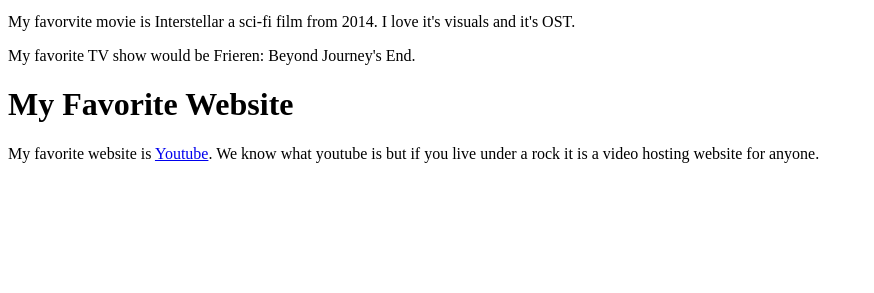
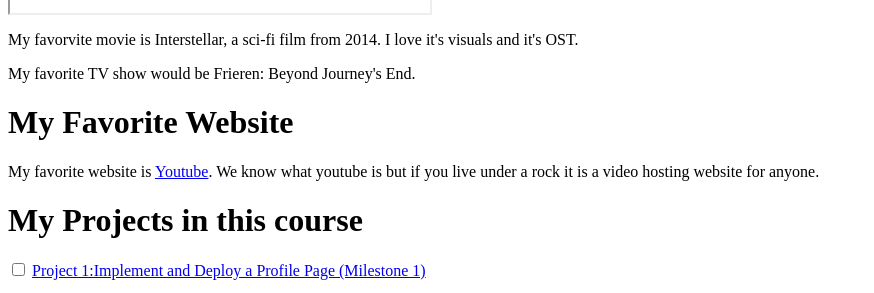
Before and after one commit to jeterwong2004-dev/CUS1172_JeterWang, a plain HTML site: page Milestone_1/Project1.html in a window 1280 px wide. Shown: the part 2360-2653 px from the top of the page, without its empty margins (0-874 px from the left). Before the commit the page ends 2539 px from the top, so only its background shows below. Drawn offline with Linux system fonts and the light colour scheme; grey boxes are pictures that could not be loaded.

Commit message:
Add files via upload

```diff
--- a/Milestone_1/Project1.html
+++ b/Milestone_1/Project1.html
@@ -11,11 +11,12 @@
             <ul>
                 <li><a href="#WhoamI">Who am I?</a></li>
                 <li><a href="#Education">My Education</a></li>
-                <li><a href="#WorkExperience/Internships">My WorkExperience/Internships</a></li>
+                <li><a href="#WorkExperience/Internships">My Work Experience/Internships</a></li>
                 <li><a href="#ProgrammingSkills">My Programming Skills</a></li>
                 <li><a href="#GeneralInterests"> My General Interests</a></li>
                 <li><a href="#FavoritesongfilmTVshow">My Favorite song ,film ,and TV show</a></li>
                 <li><a href="#FavoriteWebsite">My Favorite Website</a></li>
+                <li><a href="#Projects">My Projects in this course</a></li>
             </ul>
 
         </div>
@@ -85,7 +86,7 @@
             <iframe width="420" height="315"
             src="https://www.youtube.com/watch?v=hT_nvWreIhg">
             </iframe>
-            <p>My favorvite movie is Interstellar a sci-fi film from 2014. I love it's visuals and it's OST.</p>
+            <p>My favorvite movie is Interstellar, a sci-fi film from 2014. I love it's visuals and it's OST.</p>
             <p>My favorite TV show would be Frieren: Beyond Journey's End.</p>
         </div>
 
@@ -93,5 +94,13 @@
             <h1>My Favorite Website</h1>
             <p>My favorite website is <a href="https://www.youtube.com/">Youtube</a>. We know what youtube is but if you live under a rock it is a video hosting website for anyone.</p>
         </div>
+
+        <div id="Projects">
+            <h1>My Projects in this course</h1>
+            <form>
+                <input type="checkbox" id="Project1" name="Project1" value="Complete">
+                <label for="Project1"> <a href="https://jeterwong2004-dev.github.io/CUS1172_JeterWang/Milestone_1/Project1.html"> Project 1:Implement and Deploy a Profile Page (Milestone 1)</a></label><br>
+            </form>
+        </div>
     </body>
 </html>
```
